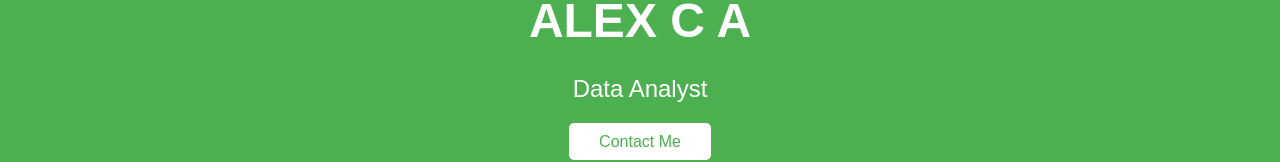
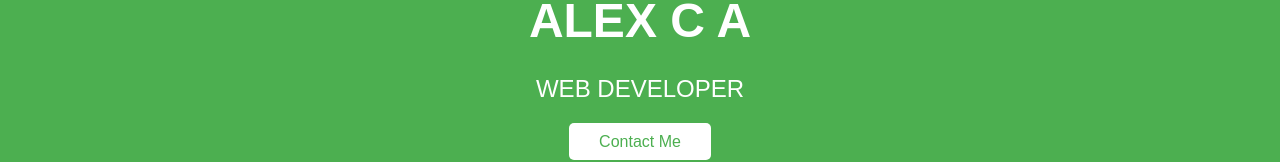
Before and after one commit to Alex-CA-04/Alex-portfolio, a website: page public/index.html in a window 1280 px wide. Shown: the part 185-347 px from the top of the page. Drawn offline with Linux system fonts and the light colour scheme.

Commit message:
Update index.html

```diff
--- a/public/index.html
+++ b/public/index.html
@@ -19,7 +19,7 @@
 
     <div id="home" class="hero">
         <h1>ALEX C A</h1>
-        <p>Data Analyst</p>
+        <p>WEB DEVELOPER</p>
         <a href="#contact" class="btn">Contact Me</a>
     </div>
 
```
